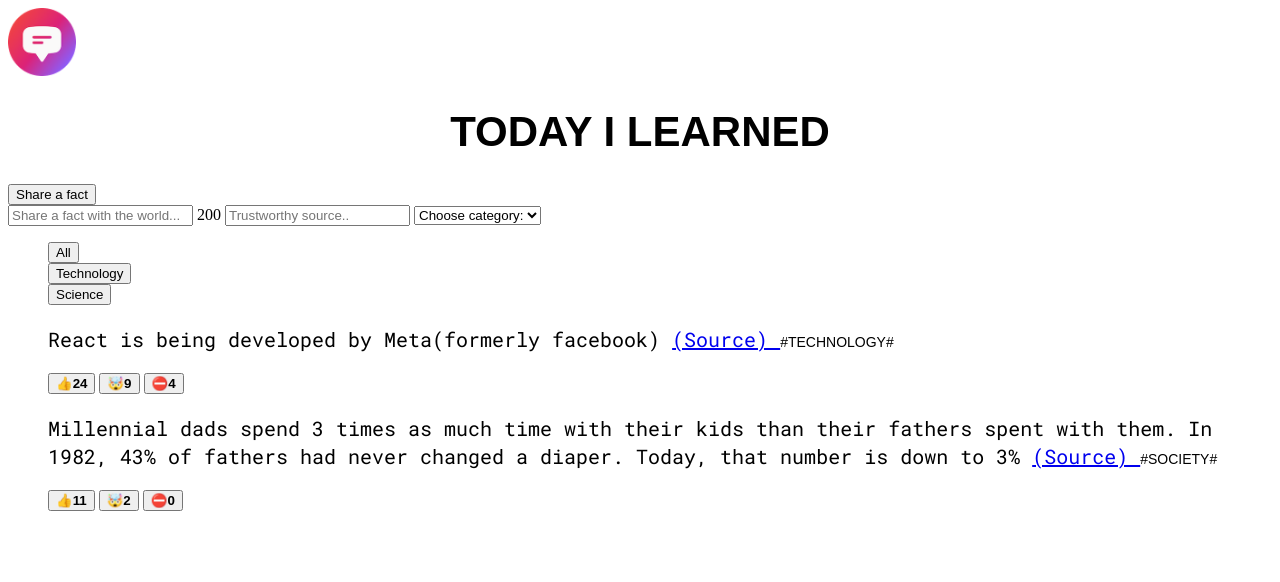
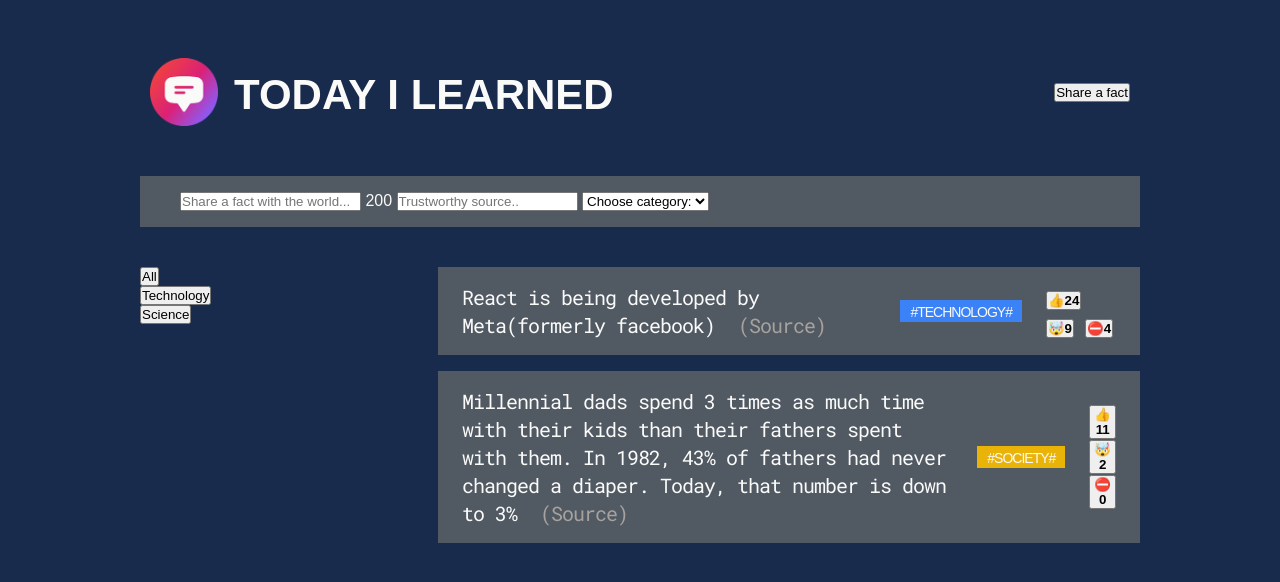
Before and after one commit to DK8-PRG/Fakty, a plain HTML site: page index.html in a window 1280 px wide. Drawn offline with Linux system fonts and the light colour scheme; a web font is replaced by a local one.

Commit message:
centering, styling links, layouts, atd

```diff
--- a/index.html
+++ b/index.html
@@ -14,12 +14,15 @@
 </head>
 
 <body>
-    <header>
-        <img src="logo.png" alt="Today I Learned Logo" width="68" height="68">
+    <div class="container">
+        <header class="header">
+            <div class="logo">
+                <img src="logo.png" alt="Today I Learned Logo">
                 <h1>Today I Learned</h1>
+            </div>
             <button>Share a fact</button>
         </header>
-    <form>
+        <form class="fact-form">
             <input type="text" placeholder="Share a fact with the world...">
             <span>200</span>
             <input type="text" placeholder="Trustworthy source..">
@@ -30,7 +33,7 @@
                 <option value="finance">Finance</option>
             </select>
         </form>
-    <main>
+        <main class="main">
             <aside>
                 <ul>
                     <li><button>All</button></li>
@@ -38,25 +41,28 @@
                     <li><button>Science</button></li>
                 </ul>
             </aside>
-    </main>
             <section>
                 <ul>
-            <li>
-                <p class="fact">React is being developed by Meta(formerly facebook) <a href="https://opensource.fb.com/"
-                        target="_blank"> (Source) </a><span class="tag">#technology#</span></p>
-                <div>
+                    <li class="fact">
+                        <p>React is being developed by Meta(formerly facebook) <a class="source"
+                                href="https://opensource.fb.com/" target="_blank"> (Source) </a>
+                        </p>
+                        <span class="tag" style="background-color:#3b82f6">#technology#</span>
+                        <div class="vote-buttons">
                             <button>👍<strong>24</strong></button>
                             <button>🤯<strong>9</strong></button>
                             <button>⛔<strong>4</strong></button>
                         </div>
                     </li>
-            <li>
-                <p class="fact">Millennial dads spend 3 times as much time with their kids than their fathers spent with
+                    <li class="fact">
+                        <p>Millennial dads spend 3 times as much time with their kids than their fathers spent with
                             them. In
                             1982, 43% of fathers had never changed a diaper. Today, that number is down to 3% <a
+                                class="source"
                                 href="https://www.mother.ly/parenting/millennial-dads-spend-more-time-with-their-kids"
-                        target="_blank"> (Source) </a><span class="tag">#Society#</span></p>
-                <div>
+                                target="_blank"> (Source) </a></p>
+                        <span class="tag" style="background-color: #eab308">#Society#</span>
+                        <div class="vote-buttons">
                             <button>👍<strong>11</strong></button>
                             <button>🤯<strong>2</strong></button>
                             <button>⛔<strong>0</strong></button>
@@ -64,6 +70,8 @@
                     </li>
                 </ul>
             </section>
+        </main>
+    </div>
 </body>
 
 </html>
--- a/style.css
+++ b/style.css
@@ -1,20 +1,91 @@
+* {
+  margin: 0;
+  padding: 0;
+  box-sizing: border-box;
+}
+
+body {
+  background-color: #192b4d;
+  color: #fafaf9;
+  font-family: "Coiny", sans-serif;
+  padding: 48px 64px;
+}
+
+/** MAIN LAYOUTS **/
+.container {
+  max-width: 1000px;
+  margin-left: auto;
+  margin-right: auto;
+}
+.header {
+  margin-bottom: 40px;
+  padding: 10px;
+  display: flex;
+  align-items: center;
+  justify-content: space-between;
+}
+.fact-form {
+  background-color: #515963;
+  margin-bottom: 40px;
+  padding: 16px 40px;
+}
+.main {
+  display: grid;
+  grid-template-columns: 250px 1fr;
+  gap: 48px;
+}
+/* ELEMENTS */
+.logo {
+  display: flex;
+  align-items: center;
+  gap: 16px;
+}
+.logo img {
+  width: 68px;
+  height: 68px;
+}
 h1 {
   font-size: 42px;
   text-transform: uppercase;
   text-align: center;
   font-family: "Coiny", sans-serif;
+  line-height: 1;
+  margin-top: 6px;
 }
 
 .fact {
   font-size: 20px;
   line-height: 1.4;
   font-family: "Roboto Mono", sans-serif;
+  background-color: #515963;
+  margin-bottom: 16px;
+  padding: 16px 24px;
+  letter-spacing: -1px;
+
+  display: flex;
+  align-items: center;
+  gap: 24px;
 }
 .tag {
   text-transform: uppercase;
   font-size: 14px;
   font-family: "Coiny", sans-serif;
+  padding: 3px 10px 0px 10px;
+}
+.vote-buttons {
+  margin-left: auto;
 }
 ul {
   list-style: none;
 }
+.source:link,
+.source:visited {
+  color: #a8a29e;
+  text-decoration: none;
+  margin-left: 12px;
+  transition: 0.3s;
+}
+.source:hover,
+.source:active {
+  color: #3b82f6;
+}
```
Also changed, not shown: data.js (added, +48 -0 lines). Lines whose indentation alone changed are shown as unchanged.
